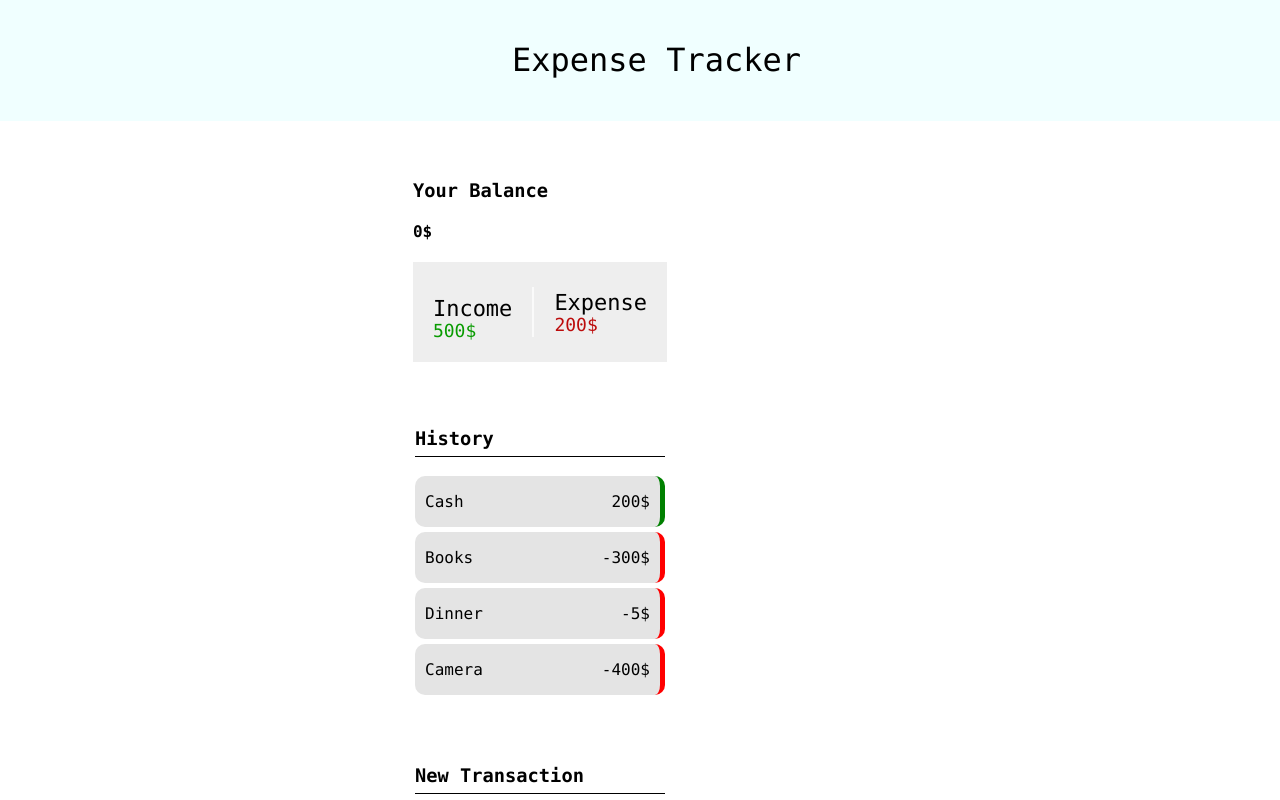
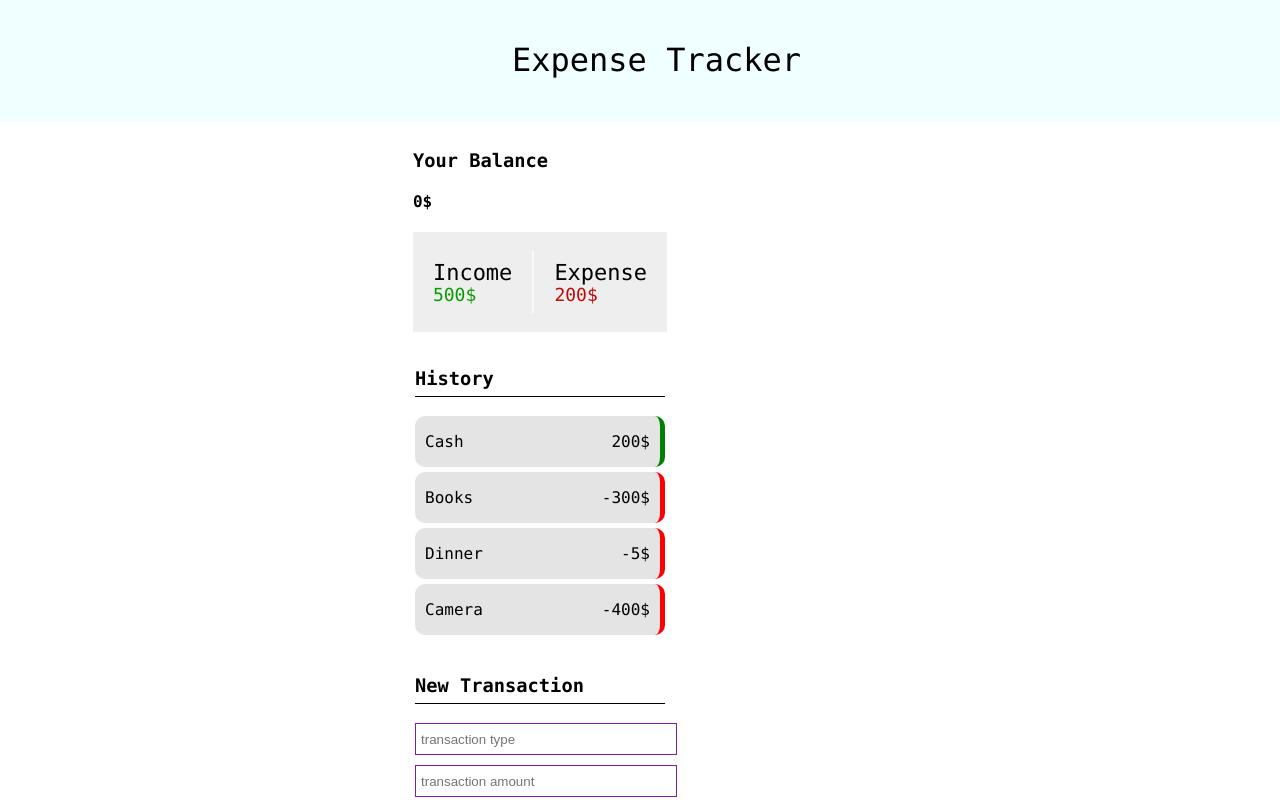
Before and after one commit to zahid2022skipq/expensetracker, a React (Create React App) app: page / in a window 1280 px wide. Shown: the top 800 px of the page. Built offline with nearby package versions, Linux system fonts and the light colour scheme.

Commit message:
static app done

```diff
--- a/src/App.css
+++ b/src/App.css
@@ -23,18 +23,18 @@
 
 .accounts-container{
   margin-right: 200px;
-  margin-top: 40px;
+  margin-top: 10px;
   padding: 0;
 }
 
 .history{
   margin-right: 200px;
-  margin-top: 40px;
+  margin-top: 10px;
   padding: 0;
 }
 
 .transaction{
   margin-right: 200px;
-  margin-top: 40px;
+  margin-top: 10px;
   padding: 0;
 }
--- a/src/Components/Account Details/account.css
+++ b/src/Components/Account Details/account.css
@@ -15,7 +15,7 @@
     border-right: 2px solid rgb(250, 250, 250);
     line-height: 0.21px;
     padding-right: 20px;
-    height: 50%;
+
 
 }
 
```
